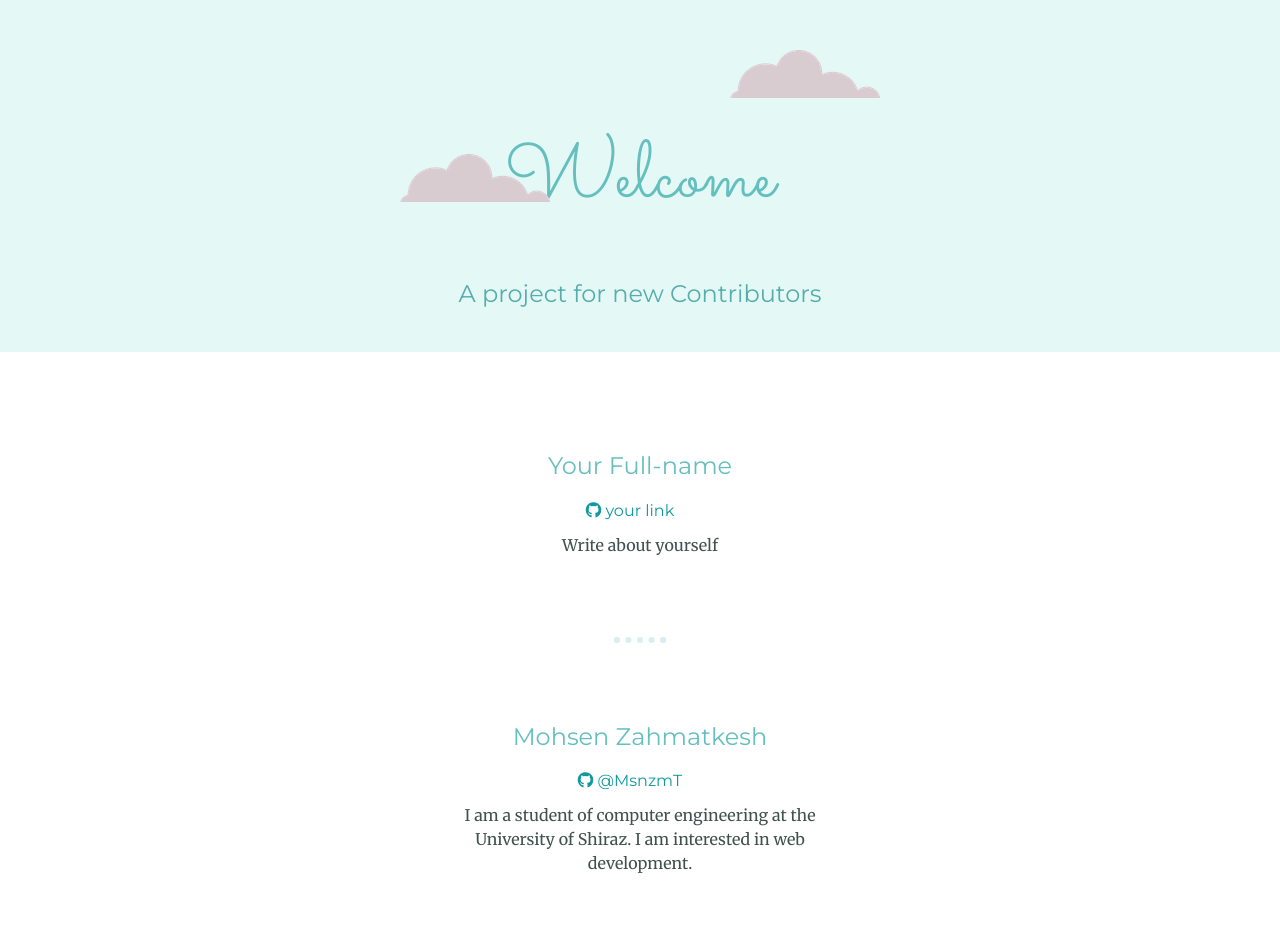
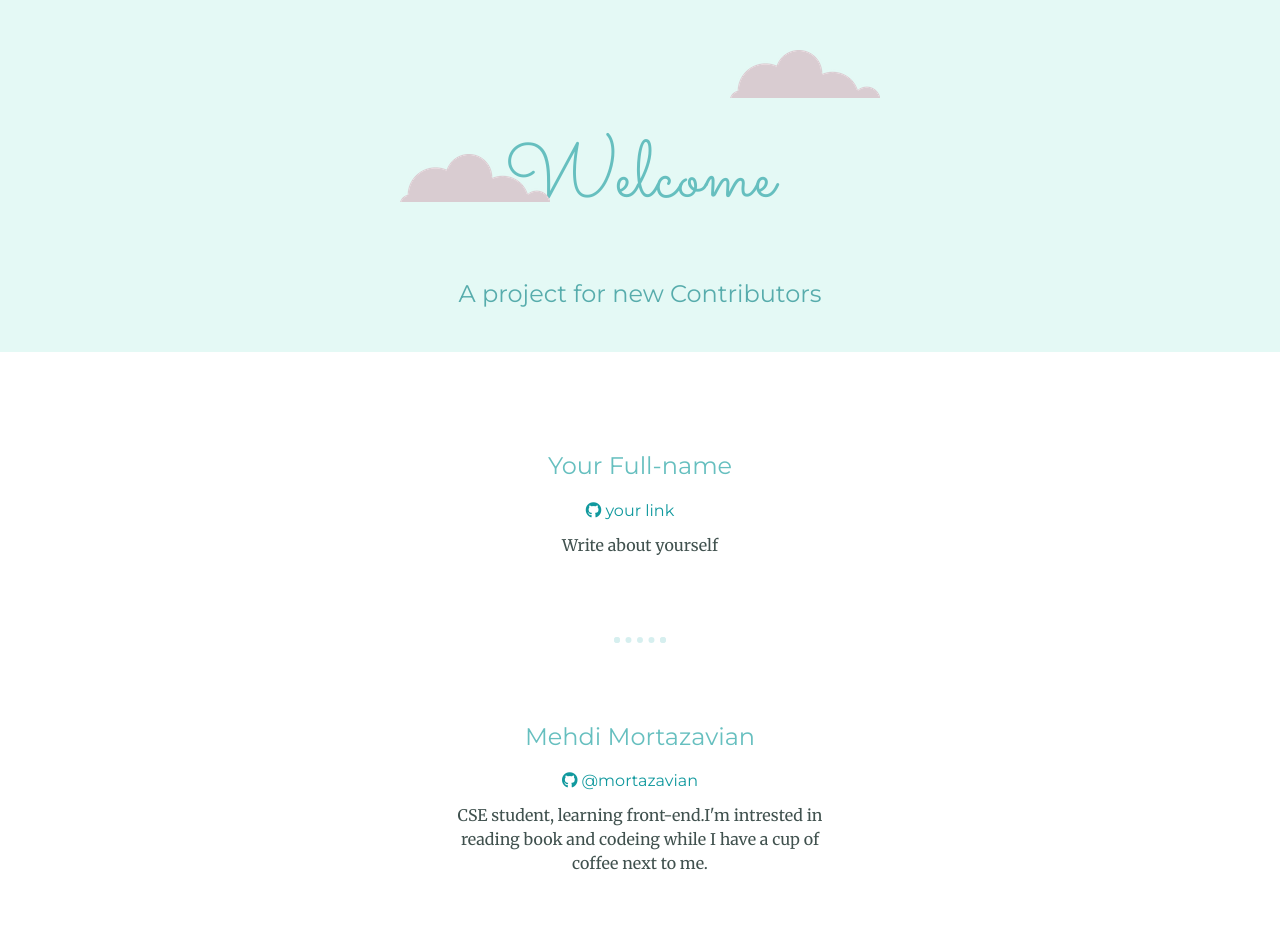
Before and after one commit to HosseinrezaAk/Contribute-Here, a plain HTML site: page index.html in a window 1280 px wide. Shown: the top 952 px of the page. Drawn offline with nearby package versions, Linux system fonts and the light colour scheme.

Commit message:
mortazavian commit

```diff
--- a/index.html
+++ b/index.html
@@ -52,6 +52,23 @@
 
         <!-- <<<<<<<<<< ~~~~~~~~~~~~~~ Paste your card Under this Comment ~~~~~~~~~~~~~~ >>>>>>>>>> -->
 
+        <!-- ________ *YOUR NAME* Contributor card START ________  -->
+
+        <div class="profile">
+          <h2>Mehdi Mortazavian</h2>
+          <div class="contact">
+            <i class="fab fa-github"></i>
+            <a class="top-link" href="https://github.com/mortazavian" target="_blank">@mortazavian</a>
+          </div>
+
+          <p class="intro"> CSE student, learning front-end.I'm intrested in reading book and codeing while I have a cup of coffee next to me.
+
+          </p>
+        </div>
+        <hr>
+
+         <!-- ________ *YOUR NAME* Contributor card END ________  -->
+
 
         <!-- ________ Mohsen Contributor card START ________  -->
 
```
